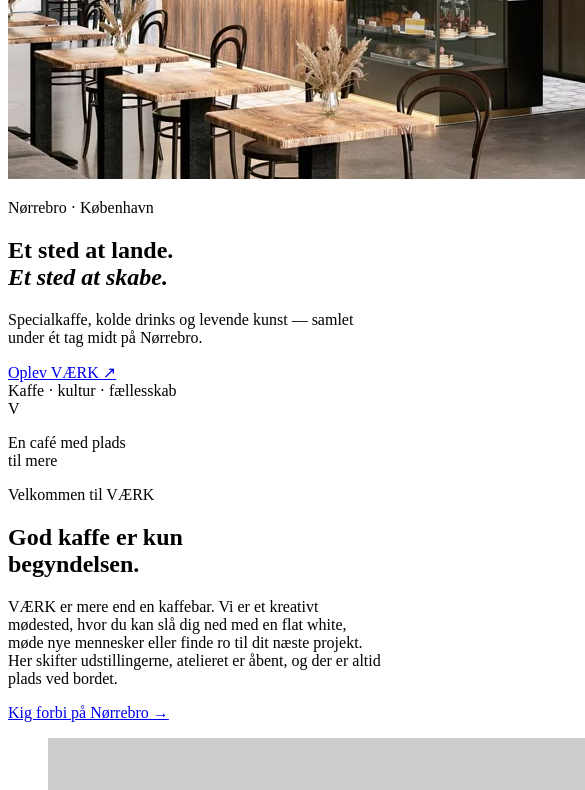
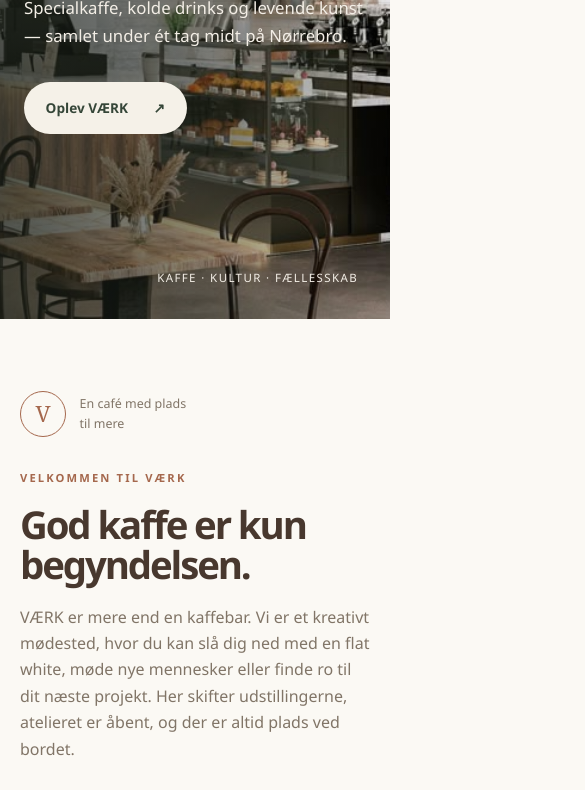
Before and after one commit to prokopenkonadja-create/coffee-shop, a plain HTML site: page index.html in a window 390 px wide. Shown: the part 417-1207 px from the top of the page, 585 px wide, since content can reach past the window. Drawn offline with Linux system fonts and the light colour scheme; placeholder pictures from the web are drawn by us.

Commit message:
Refactor styles.css with CSS variables and layout styles
Added CSS styles for layout, colors, typography, and responsiveness.

```diff
--- a/css/styles.css
+++ b/css/styles.css
@@ -1,125 +1,175 @@
-<!DOCTYPE html>
-<html lang="da">
-<head>
-    <meta charset="UTF-8">
-    <meta name="viewport" content="width=device-width, initial-scale=1.0">
-    <meta name="description" content="VÆRK Café & Bar på Nørrebro – specialkaffe, kunst, åbent atelier og fællesskab.">
-    <title>VÆRK Café & Bar | Kaffe, kunst og fællesskab</title>
-    <link rel="stylesheet" href="css/styles.css">
-</head>
-<body>
-    <!-- Sidens header og hovednavigation -->
-    <header class="site-header">
-        <a class="brand" href="#top" aria-label="VÆRK Café & Bar – til toppen">VÆRK<span>CAFÉ & BAR</span></a>
-        <nav class="site-nav" aria-label="Hovednavigation">
-            <a href="#om">Om VÆRK</a>
-            <a href="#menu">Menu</a>
-            <a href="#rum">Vores rum</a>
-            <a class="nav-cta" href="#kontakt">Find os</a>
-        </nav>
-    </header>
+/* Grundfarver, typografi og afstande */
+:root {
+    color-scheme: light;
+    --color-cream: #f5f1e8;
+    --color-paper: #fbf9f4;
+    --color-sand: #e5ddce;
+    --color-brown: #48382e;
+    --color-muted: #817567;
+    --color-green: #354638;
+    --color-rust: #a5684d;
+    --font-main: "Avenir Next", Avenir, "Segoe UI", sans-serif;
+    --space-1: 0.5rem;
+    --space-2: 1rem;
+    --space-3: 1.5rem;
+    --space-4: 2rem;
+    --space-5: 3rem;
+    --space-6: 4.5rem;
+    --space-7: 6rem;
+    --content-width: 1160px;
+}
 
-    <main id="top">
-        <!-- Hero med caféens stemning og primære handling -->
-        <section class="hero" aria-labelledby="hero-title">
-            <img class="hero-image" src="images/caffe.jpg" alt="Et varmt og indbydende kig ind i VÆRK Café & Bar">
-            <div class="hero-shade"></div>
-            <div class="hero-content">
-                <p class="eyebrow">Nørrebro · København</p>
-                <h1 id="hero-title">Et sted at lande.<br><em>Et sted at skabe.</em></h1>
-                <p>Specialkaffe, kolde drinks og levende kunst — samlet under ét tag midt på Nørrebro.</p>
-                <a class="button button-light" href="#om">Oplev VÆRK <span aria-hidden="true">↗</span></a>
-            </div>
-            <span class="hero-note">Kaffe · kultur · fællesskab</span>
-        </section>
+* { box-sizing: border-box; }
+html { scroll-behavior: smooth; }
+body { margin: 0; background: var(--color-paper); color: var(--color-brown); font-family: var(--font-main); font-size: 1rem; line-height: 1.65; }
+img { display: block; width: 100%; }
+a { color: inherit; }
+figure { margin: 0; }
+.section-wrap { width: min(100% - 2.5rem, var(--content-width)); margin-inline: auto; }
 
-        <!-- Kort præsentation af caféen og dens idé -->
-        <section class="intro section-wrap" id="om">
-            <div class="intro-label"><span class="small-mark">V</span><p>En café med plads<br>til mere</p></div>
-            <div class="intro-copy">
-                <p class="eyebrow">Velkommen til VÆRK</p>
-                <h2>God kaffe er kun<br>begyndelsen.</h2>
-                <p>VÆRK er mere end en kaffebar. Vi er et kreativt mødested, hvor du kan slå dig ned med en flat white, møde nye mennesker eller finde ro til dit næste projekt. Her skifter udstillingerne, atelieret er åbent, og der er altid plads ved bordet.</p>
-                <a class="text-link" href="#kontakt">Kig forbi på Nørrebro <span aria-hidden="true">→</span></a>
-            </div>
-            <figure class="intro-photo">
-                <img src="https://placehold.co/800x1000/79664f/f4eee3?text=Kaffe+%26+atelier" alt="Kaffekop ved et arbejdsbord i caféens åbne atelier">
-                <figcaption>Et kreativt hjørne af Nørrebro</figcaption>
-            </figure>
-        </section>
+/* Header og navigation */
+.site-header { min-height: 78px; padding: 1rem 1.25rem; display: flex; align-items: center; justify-content: space-between; gap: 1rem; background: var(--color-paper); }
+.brand { display: inline-flex; flex-direction: column; color: var(--color-green); text-decoration: none; font-size: 1.5rem; font-weight: 800; letter-spacing: 0.08em; line-height: 1; }
+.brand span { margin-top: 0.35rem; font-size: 0.55rem; letter-spacing: 0.22em; }
+.site-nav { display: flex; align-items: center; gap: 0.75rem; }
+.site-nav a { font-size: 0.77rem; text-decoration: none; font-weight: 600; }
+.site-nav a:not(.nav-cta) { display: none; }
+.nav-cta { padding: 0.65rem 1rem; border-radius: 99px; background: var(--color-green); color: white; }
 
-        <!-- Udvalgte drikke og små favoritter fra menuen -->
-        <section class="menu-section" id="menu">
-            <div class="section-wrap">
-                <div class="section-heading">
-                    <div><p class="eyebrow">Brygget med omtanke</p><h2>På menuen</h2></div>
-                    <p>Gode råvarer, lokale favoritter<br>og lidt til den søde tand.</p>
-                </div>
-                <div class="menu-grid">
-                    <article class="menu-card"><span class="menu-number">01</span><div><h3>Espresso</h3><p>Dobbelt shot · dagens bønner</p></div><strong>28 kr.</strong></article>
-                    <article class="menu-card"><span class="menu-number">02</span><div><h3>Flat white</h3><p>Silkeblød mælk · dobbelt espresso</p></div><strong>42 kr.</strong></article>
-                    <article class="menu-card"><span class="menu-number">03</span><div><h3>Filterkaffe</h3><p>Håndbryg · skiftende mikroristeri</p></div><strong>25 kr.</strong></article>
-                    <article class="menu-card"><span class="menu-number">04</span><div><h3>Matcha latte</h3><p>Japansk matcha · varm eller iced</p></div><strong>48 kr.</strong></article>
-                    <article class="menu-card"><span class="menu-number">05</span><div><h3>Surdejsbolle</h3><p>Modnet ost · pisket smør</p></div><strong>35 kr.</strong></article>
-                    <article class="menu-card"><span class="menu-number">06</span><div><h3>Smørbagt croissant</h3><p>Frisk fra morgenstunden</p></div><strong>28 kr.</strong></article>
-                </div>
-                <p class="menu-footnote">Spørg os om dagens plantebaserede og glutenfri muligheder.</p>
-            </div>
-        </section>
+/* Hero med billede og tydelig invitation */
+.hero { position: relative; min-height: 590px; height: min(78vh, 760px); display: flex; align-items: center; overflow: hidden; background: var(--color-green); color: white; }
+.hero-image, .hero-shade { position: absolute; inset: 0; width: 100%; height: 100%; }
+.hero-image { object-fit: cover; object-position: center; }
+.hero-shade { background: linear-gradient(90deg, rgb(25 31 24 / 76%) 0%, rgb(25 31 24 / 48%) 54%, rgb(25 31 24 / 5%) 100%); }
+.hero-content { position: relative; z-index: 1; width: min(100% - 3rem, var(--content-width)); margin: 0 auto; padding-block: 4rem; }
+.eyebrow { margin: 0 0 1rem; color: var(--color-rust); font-size: 0.7rem; font-weight: 800; letter-spacing: 0.19em; text-transform: uppercase; }
+.hero .eyebrow { color: #dfc4a5; }
+.hero h1 { max-width: 740px; margin: 0 0 1.2rem; font-size: clamp(3rem, 12vw, 6.8rem); line-height: 0.98; letter-spacing: -0.055em; }
+.hero h1 em { color: #e3c9aa; font-family: Georgia, serif; font-weight: 400; }
+.hero-content > p:not(.eyebrow) { max-width: 440px; margin: 0 0 2rem; color: #f3eee6; font-size: 1.05rem; }
+.button { display: inline-flex; align-items: center; gap: 1.6rem; min-height: 52px; padding: 0.8rem 1.35rem; border-radius: 99px; text-decoration: none; font-size: 0.85rem; font-weight: 700; transition: transform 180ms ease, background 180ms ease; }
+.button:hover { transform: translateY(-2px); }
+.button-light { background: var(--color-cream); color: var(--color-green); }
+.button-dark { background: var(--color-green); color: white; }
+.hero-note { position: absolute; right: 2rem; bottom: 2rem; color: #f3eee6; font-size: 0.72rem; letter-spacing: 0.12em; text-transform: uppercase; }
 
-        <!-- Tre ting, der gør VÆRK til et særligt mødested -->
-        <section class="reasons section-wrap">
-            <div class="section-heading">
-                <div><p class="eyebrow">Mere end en kaffepause</p><h2>Et rum i bevægelse</h2></div>
-                <p>Kom for kaffen. Bliv for<br>alt det, der sker omkring den.</p>
-            </div>
-            <div class="reason-grid">
-                <article class="reason-card"><span class="reason-icon" aria-hidden="true">✳</span><p class="reason-index">01 / Smag</p><h3>Kaffe med karakter</h3><p>Vi samarbejder med små risterier og brygger hver kop med respekt for bønnen — og for din tid.</p></article>
-                <article class="reason-card"><span class="reason-icon" aria-hidden="true">⌂</span><p class="reason-index">02 / Skab</p><h3>Plads til at prøve</h3><p>Vores åbne atelier giver lokale kreative plads til at arbejde, dele idéer og vise processen frem.</p></article>
-                <article class="reason-card"><span class="reason-icon" aria-hidden="true">♡</span><p class="reason-index">03 / Mød</p><h3>Fællesskab uden planer</h3><p>Kom alene eller med venner. Her mødes naboer, studerende og nysgerrige over samme langbord.</p></article>
-            </div>
-        </section>
+/* Introduktion til caféens idé */
+.intro { display: grid; gap: 2rem; padding-block: var(--space-6); }
+.intro-label { display: flex; align-items: center; gap: 0.85rem; color: var(--color-muted); font-size: 0.78rem; }
+.intro-label p { margin: 0; }
+.small-mark { display: grid; width: 46px; aspect-ratio: 1; place-items: center; border: 1px solid var(--color-rust); border-radius: 50%; color: var(--color-rust); font-family: Georgia, serif; font-size: 1.4rem; }
+.intro-copy h2, .section-heading h2, .contact h2 { margin: 0 0 1.2rem; font-size: clamp(2.4rem, 8vw, 4.1rem); line-height: 1.05; letter-spacing: -0.055em; }
+.intro-copy > p:not(.eyebrow) { max-width: 510px; color: var(--color-muted); }
+.text-link { display: inline-block; margin-top: 0.8rem; color: var(--color-green); font-size: 0.85rem; font-weight: 700; text-decoration-thickness: 1px; text-underline-offset: 5px; }
+.intro-photo { position: relative; }
+.intro-photo img { height: 410px; object-fit: cover; border-radius: 12px; }
+.intro-photo figcaption { padding-top: 0.7rem; color: var(--color-muted); font-size: 0.73rem; }
 
-        <!-- Billedgalleri fra café, atelier og udstillingsrum -->
-        <section class="gallery-section" id="rum">
-            <div class="section-wrap">
-                <div class="section-heading"><div><p class="eyebrow">Kig indenfor</p><h2>Et levende værksted</h2></div><p>Fra dagens første bryg<br>til sidste skål i baren.</p></div>
-                <div class="gallery">
-                    <figure class="gallery-item gallery-tall"><img src="https://placehold.co/900x1100/8d735d/f4eee3?text=Caf%C3%A9liv" alt="Gæster nyder kaffe ved caféens langbord"><figcaption>Plads til en langsom morgen</figcaption></figure>
-                    <figure class="gallery-item"><img src="https://placehold.co/900x650/6e765c/f4eee3?text=%C3%85bent+atelier" alt="Kunstner arbejder på et værk i det åbne atelier"><figcaption>Skab noget sammen</figcaption></figure>
-                    <figure class="gallery-item"><img src="https://placehold.co/900x650/b19578/f4eee3?text=Lokale+v%C3%A6rker" alt="Farverige værker hænger på væggen i caféens galleri"><figcaption>Kunst, der skifter med byen</figcaption></figure>
-                </div>
-            </div>
-        </section>
+/* Menuoversigt */
+.menu-section { padding-block: var(--space-6); background: var(--color-cream); }
+.section-heading { display: flex; flex-direction: column; align-items: flex-start; gap: 0.5rem; margin-bottom: 2.5rem; }
+.section-heading h2 { margin-bottom: 0; }
+.section-heading > p { margin: 0; color: var(--color-muted); font-size: 0.9rem; }
+.menu-grid { display: grid; gap: 0.75rem; }
+.menu-card { display: grid; grid-template-columns: 2rem 1fr auto; align-items: center; gap: 0.8rem; padding: 1.15rem 0; border-bottom: 1px solid #d9d0c1; }
+.menu-number { align-self: start; padding-top: 0.25rem; color: var(--color-rust); font-size: 0.68rem; }
+.menu-card h3 { margin: 0; font-family: Georgia, serif; font-size: 1.22rem; font-weight: 500; }
+.menu-card p { margin: 0.15rem 0 0; color: var(--color-muted); font-size: 0.75rem; }
+.menu-card strong { font-size: 0.8rem; white-space: nowrap; }
+.menu-footnote { margin: 1.5rem 0 0; color: var(--color-muted); font-size: 0.75rem; }
 
-        <!-- Gæsternes ord om stemningen hos VÆRK -->
-        <section class="reviews section-wrap">
-            <p class="eyebrow">Ord fra vores gæster</p>
-            <div class="review-grid">
-                <article class="review"><p class="stars" aria-label="5 ud af 5 stjerner">★★★★★</p><blockquote>“Min yndlingsplads til at arbejde et par timer. Kaffen er skøn, og man går altid herfra med lidt ny inspiration.”</blockquote><p class="review-author">Maja · grafisk designer</p></article>
-                <article class="review review-featured"><p class="stars" aria-label="5 ud af 5 stjerner">★★★★★</p><blockquote>“Det føles som at træde ind i et fællesskab. Jeg kom for en kaffe og fandt et helt nyt stamsted.”</blockquote><p class="review-author">Jonas · nabo på Nørrebro</p></article>
-                <article class="review"><p class="stars" aria-label="5 ud af 5 stjerner">★★★★★</p><blockquote>“Dejligt uformelt, virkelig god matcha og altid noget spændende på væggene.”</blockquote><p class="review-author">Lea · kunststuderende</p></article>
-            </div>
-        </section>
+/* Tre gode grunde til at besøge VÆRK */
+.reasons { padding-block: var(--space-6); }
+.reason-grid { display: grid; gap: 1rem; }
+.reason-card { min-height: 250px; padding: 1.5rem; border: 1px solid var(--color-sand); border-radius: 12px; }
+.reason-icon { color: var(--color-rust); font-size: 1.65rem; }
+.reason-index { margin: 1.6rem 0 0.4rem; color: var(--color-rust); font-size: 0.68rem; font-weight: 700; letter-spacing: 0.15em; text-transform: uppercase; }
+.reason-card h3 { margin: 0; font-family: Georgia, serif; font-size: 1.45rem; font-weight: 500; }
+.reason-card > p:last-child { max-width: 330px; margin-bottom: 0; color: var(--color-muted); font-size: 0.85rem; }
 
-        <!-- Kontakt, adresse og åbningstider -->
-        <section class="contact-section" id="kontakt">
-            <div class="section-wrap contact">
-                <div class="contact-intro"><p class="eyebrow">Vi glæder os til at se dig</p><h2>Kom som du er.<br>Bliv lidt længere.</h2><p>Nørrebros næste kaffepause venter lige om hjørnet.</p><a class="button button-dark" href="https://maps.google.com/?q=N%C3%B8rrebrogade+42,+2200+K%C3%B8benhavn+N">Find vej til VÆRK <span aria-hidden="true">↗</span></a></div>
-                <div class="contact-details">
-                    <div><h3>Besøg os</h3><address>Nørrebrogade 42<br>2200 København N</address><a href="tel:+4533112244">+45 33 11 22 44</a><a href="mailto:hej@vaerkcafe.dk">hej@vaerkcafe.dk</a></div>
-                    <div><h3>Åbningstider</h3><dl class="hours"><div><dt>Mandag – torsdag</dt><dd>08:00 – 20:00</dd></div><div><dt>Fredag – lørdag</dt><dd>08:00 – 23:00</dd></div><div><dt>Søndag</dt><dd>09:00 – 18:00</dd></div></dl></div>
-                </div>
-            </div>
-        </section>
-    </main>
+/* Billedgalleri */
+.gallery-section { padding-block: var(--space-6); background: #ebe5da; }
+.gallery { display: grid; gap: 0.85rem; }
+.gallery-item { overflow: hidden; border-radius: 10px; }
+.gallery-item img { height: 240px; object-fit: cover; transition: transform 350ms ease; }
+.gallery-item:hover img { transform: scale(1.025); }
+.gallery-item figcaption { padding: 0.65rem 0 0; color: var(--color-muted); font-size: 0.75rem; }
 
-    <!-- Footer med copyright og sociale kanaler -->
-    <footer class="site-footer">
-        <a class="brand footer-brand" href="#top">VÆRK<span>CAFÉ & BAR</span></a>
-        <p>Et kreativt mødested på Nørrebro.</p>
-        <div class="social-links"><a href="https://www.instagram.com/" aria-label="Besøg VÆRK på Instagram">Instagram ↗</a><a href="https://www.facebook.com/" aria-label="Besøg VÆRK på Facebook">Facebook ↗</a></div>
-        <small>© 2026 VÆRK Café & Bar. Alle rettigheder forbeholdes.</small>
-    </footer>
-</body>
-</html>
+/* Anmeldelser */
+.reviews { padding-block: var(--space-6); }
+.reviews > .eyebrow { margin-bottom: 2rem; }
+.review-grid { display: grid; gap: 1rem; }
+.review { padding: 1.4rem; border: 1px solid var(--color-sand); border-radius: 12px; }
+.review-featured { background: var(--color-green); color: white; }
+.stars { margin: 0; color: #c99163; letter-spacing: 0.2em; }
+.review blockquote { margin: 1.1rem 0 1.5rem; font-family: Georgia, serif; font-size: 1.2rem; line-height: 1.45; }
+.review-author { margin: 0; color: var(--color-muted); font-size: 0.75rem; }
+.review-featured .review-author { color: #d5d4cb; }
+
+/* Kontakt og åbningstider */
+.contact-section { padding-block: var(--space-6); background: #e4ddcf; }
+.contact { display: grid; gap: 3rem; }
+.contact h2 { font-size: clamp(2.6rem, 9vw, 4.4rem); }
+.contact-intro > p:not(.eyebrow) { margin-bottom: 1.5rem; color: var(--color-muted); }
+.contact-details { display: grid; gap: 2rem; }
+.contact-details h3 { margin: 0 0 0.8rem; font-family: Georgia, serif; font-size: 1.35rem; font-weight: 500; }
+.contact-details address, .contact-details > div > a { display: block; margin: 0 0 0.45rem; color: var(--color-muted); font-size: 0.86rem; font-style: normal; text-decoration: none; }
+.hours { margin: 0; }
+.hours div { display: flex; justify-content: space-between; gap: 1rem; padding-block: 0.45rem; border-bottom: 1px solid #cfc5b5; font-size: 0.77rem; }
+.hours dt { color: var(--color-muted); }
+.hours dd { margin: 0; font-weight: 700; white-space: nowrap; }
+
+/* Footer og sociale links */
+.site-footer { display: grid; justify-items: center; gap: 1rem; padding: 2.5rem 1.25rem; background: var(--color-green); color: var(--color-cream); text-align: center; }
+.footer-brand { color: var(--color-cream); }
+.site-footer > p { margin: 0; color: #d4d6cc; font-size: 0.78rem; }
+.social-links { display: flex; gap: 1.4rem; }
+.social-links a { color: var(--color-cream); font-size: 0.78rem; text-decoration: none; }
+.site-footer small { color: #c2c7ba; font-size: 0.68rem; }
+
+@media (min-width: 700px) {
+    .section-wrap { width: min(100% - 4rem, var(--content-width)); }
+    .site-header { padding-inline: 2rem; }
+    .site-nav { gap: 1.6rem; }
+    .site-nav a { font-size: 0.82rem; }
+    .site-nav a:not(.nav-cta) { display: inline; }
+    .hero-content { width: min(100% - 4rem, var(--content-width)); }
+    .intro { grid-template-columns: 0.7fr 1.3fr; align-items: start; padding-block: var(--space-7); }
+    .intro-label { padding-top: 0.6rem; }
+    .intro-photo { grid-column: 2; }
+    .intro-photo img { height: 480px; }
+    .menu-section, .reasons, .gallery-section, .reviews, .contact-section { padding-block: var(--space-7); }
+    .section-heading { flex-direction: row; align-items: end; justify-content: space-between; gap: 2rem; margin-bottom: 3rem; }
+    .section-heading > p { padding-bottom: 0.35rem; }
+    .menu-grid { grid-template-columns: repeat(2, minmax(0, 1fr)); column-gap: 3rem; }
+    .reason-grid { grid-template-columns: repeat(3, minmax(0, 1fr)); gap: 1rem; }
+    .reason-card { padding: 1.6rem; }
+    .gallery { grid-template-columns: 1.05fr 0.95fr; grid-template-rows: repeat(2, 250px); gap: 1.25rem; }
+    .gallery-tall { grid-row: span 2; }
+    .gallery-item img { height: 100%; min-height: 0; }
+    .review-grid { grid-template-columns: repeat(3, minmax(0, 1fr)); gap: 1rem; }
+    .review { padding: 1.6rem; }
+    .contact { grid-template-columns: 1fr 1fr; gap: 4rem; }
+    .contact-details { grid-template-columns: 0.8fr 1.2fr; gap: 1.5rem; padding-top: 0.5rem; }
+    .site-footer { grid-template-columns: 1fr 1fr 1fr; justify-items: start; padding: 2.5rem max(2rem, calc((100vw - var(--content-width)) / 2)); text-align: left; }
+    .site-footer > p { justify-self: center; }
+    .social-links { justify-self: end; }
+    .site-footer small { grid-column: 1 / -1; }
+}
+
+@media (min-width: 1020px) {
+    .site-header { padding-inline: max(2rem, calc((100vw - var(--content-width)) / 2)); }
+    .hero { min-height: 680px; }
+    .hero-content { width: min(100% - 4rem, var(--content-width)); }
+    .intro { grid-template-columns: 0.7fr 1.1fr 1.2fr; gap: 2.5rem; align-items: center; }
+    .intro-photo { grid-column: auto; }
+    .intro-photo img { height: 540px; }
+    .menu-grid { column-gap: 5rem; }
+    .reason-card { min-height: 280px; padding: 2rem; }
+    .gallery { grid-template-rows: repeat(2, 300px); gap: 1.5rem; }
+}
+
+@media (prefers-reduced-motion: reduce) {
+    html { scroll-behavior: auto; }
+    *, *::before, *::after { transition-duration: 0.01ms !important; }
+}
```
